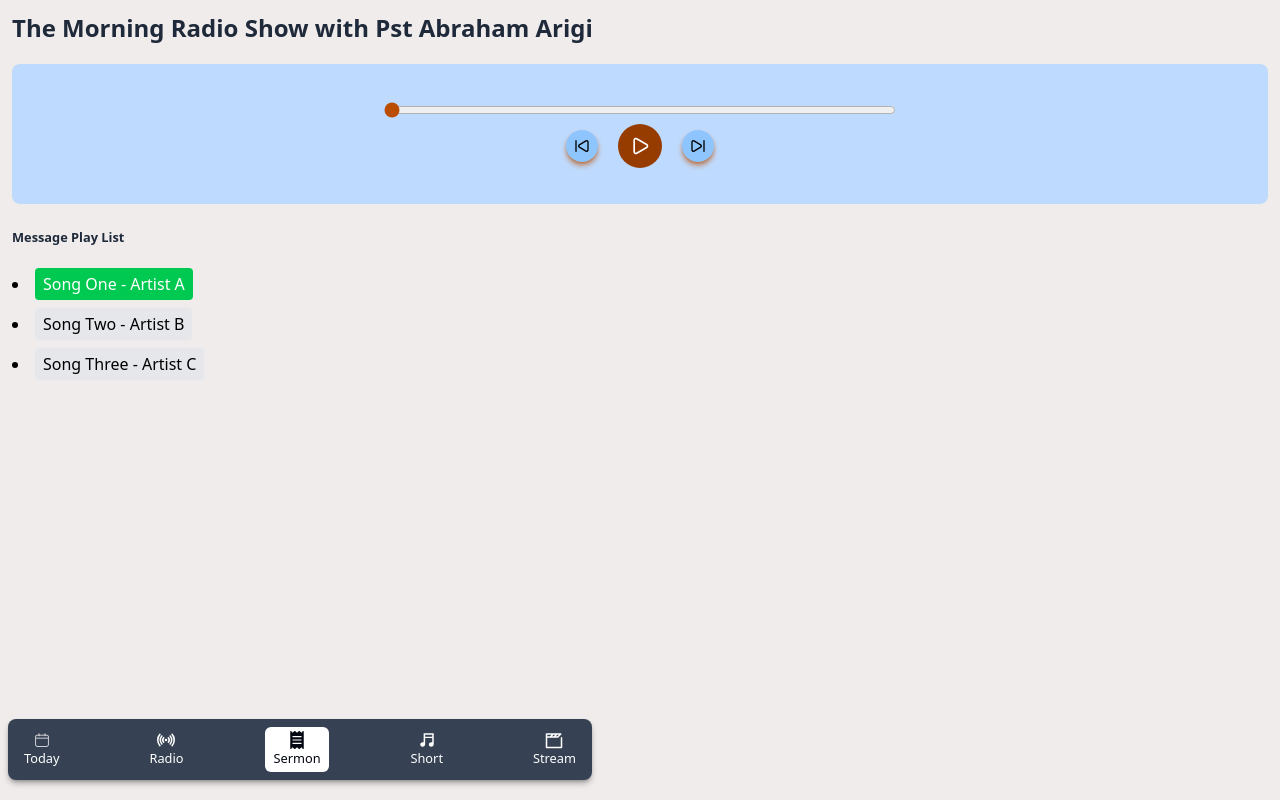
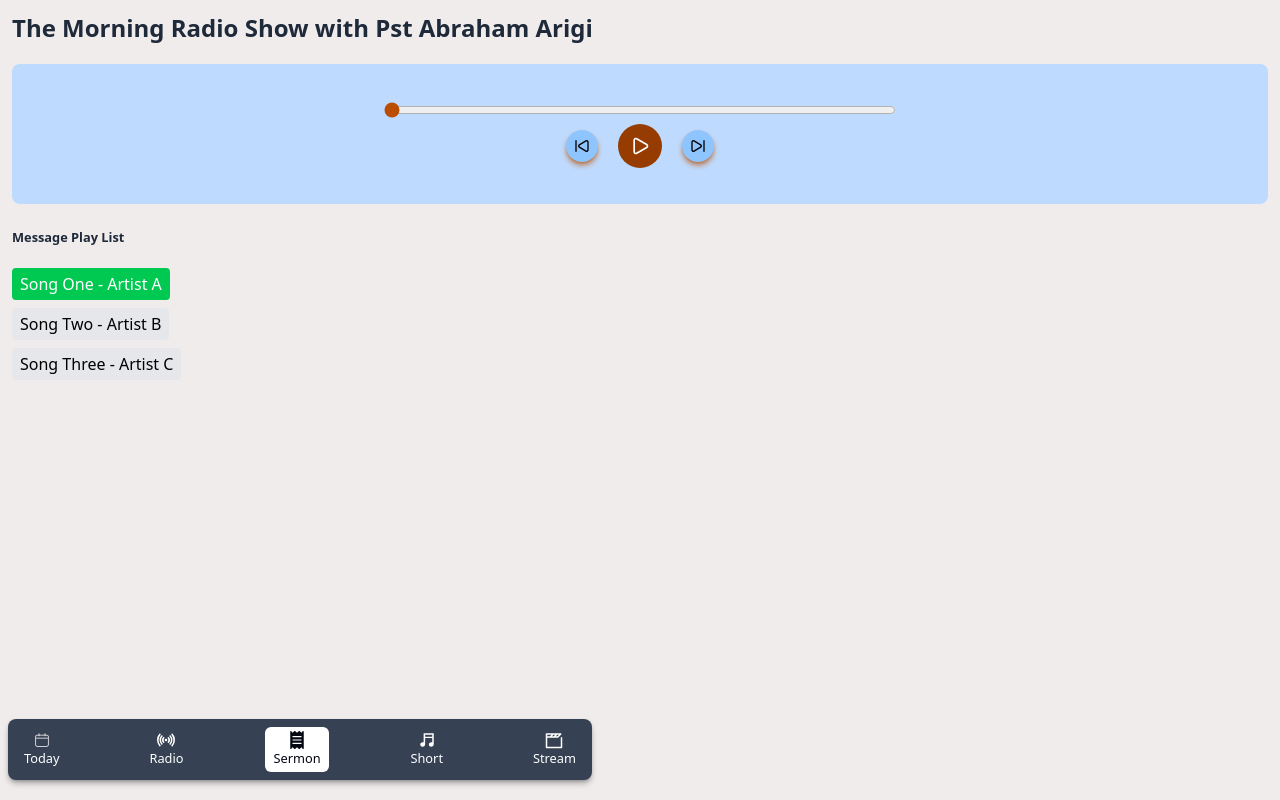
Before and after one commit to Oluwafemimicheal/web.app, a React (Vite) app: page /sermon in a window 1280 px wide. Built offline with nearby package versions, Linux system fonts and the light colour scheme.

Commit message:
Initial commit

```diff
--- a/src/App.jsx
+++ b/src/App.jsx
@@ -9,14 +9,16 @@ import Radio from "./pages/Radio";
 import Bible from "./pages/Bible";
 import Verse from "./components/Verse";
 import Section from "./components/Section";
-import { useState } from "react";
+import useLoading from "./util/useLoading";
 
 function App() {
-  const [dark, setDark] = useState(false);
+  const { loading, LoadingComponent } = useLoading();
+
 
   return (
-    <div className={dark ? "dark" : ""}>
-      <div className="h-full relative">
+    <div>
+      <div>
+        {loading ? (<LoadingComponent />) : (<div className="h-full relative">
           <div className="p-1 pb-30">
             <Routes>
               <Route index path="/" element={<Home />} />
@@ -34,8 +36,8 @@ function App() {
           <div className="fixed w-full lg:w-[600px] bottom-5 flex items-center">
             <Menu />
           </div>
+        </div>)}
       </div>
-
     </div>
   )
 }
--- /dev/null
+++ b/src/components/Loading.jsx
@@ -0,0 +1,24 @@
+import { GiEnlightenment } from "react-icons/gi"
+import { motion } from 'framer-motion'
+
+
+const Loading = () => {
+  return (
+    <div className='fixed'>
+      <div className=' h-screen w-screen flex flex-col gap-0 justify-center items-center bg-linear-to-t from-amber-600 to-black relative'>
+        <motion.div initial={{ opacity: 0, y: 50 }}
+          animate={{ opacity: 1, y: 0 }}
+          exit={{ opacity: 0, y: 0 }}
+          transition={{ duration: 0.9 }} className="flex flex-col justify-center items-center ">
+          <GiEnlightenment size={50} className="text-white absolute animate-ping " />
+          <GiEnlightenment size={80} className="text-white" />
+          <h1 className="font-bold font-serif text-white -mt-3">
+            StreamLight
+          </h1>
+        </motion.div>
+      </div>
+    </div>
+  )
+}
+
+export default Loading
--- a/src/pages/Sermon.jsx
+++ b/src/pages/Sermon.jsx
@@ -117,7 +117,7 @@ const Sermon = () => {
       </div>
       <div>
         <small className="text-gray-800 font-bold pb-5">Message Play List</small>
-        <div className="mt-5">
+        <ul className="mt-5">
           {songsList.map((song) => (
             <li key={song.id} className="mb-2">
               <button
@@ -129,7 +129,7 @@ const Sermon = () => {
               </button>
             </li>
           ))}
-        </div>
+        </ul>
 
       </div>
 
--- /dev/null
+++ b/src/util/useLoading.jsx
@@ -0,0 +1,17 @@
+import { useState, useEffect } from "react"
+import Loading from "../components/Loading"
+
+function useLoading() {
+  const [loading, setLoading] = useState(true)
+
+  useEffect(() => {
+    setTimeout(() => {
+      setLoading(false)
+    }, 3000)
+
+    return () => clearTimeout()
+  }, [loading])
+
+  return { loading, LoadingComponent: Loading }
+}
+export default useLoading;
```
Lines whose indentation alone changed are shown as unchanged.
